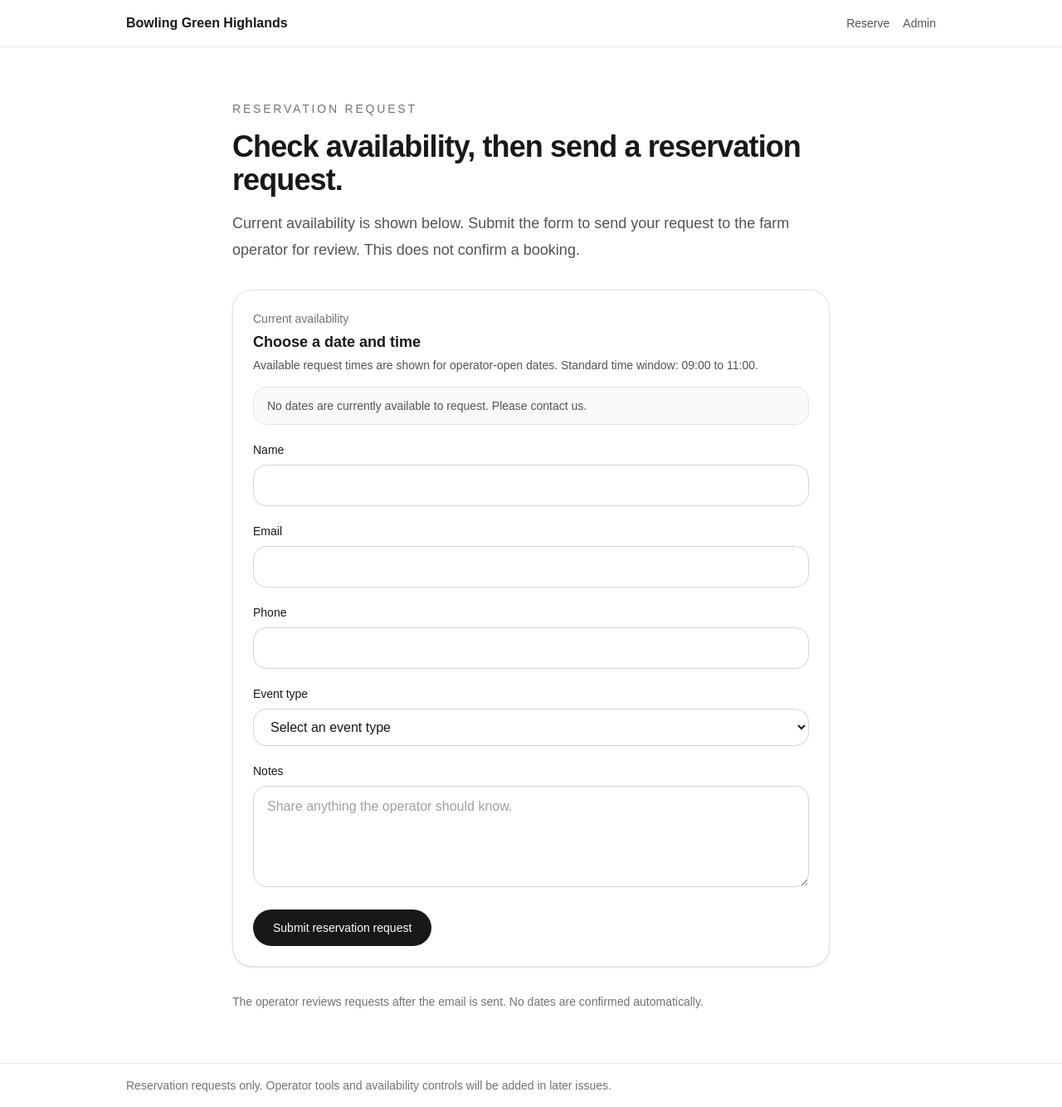
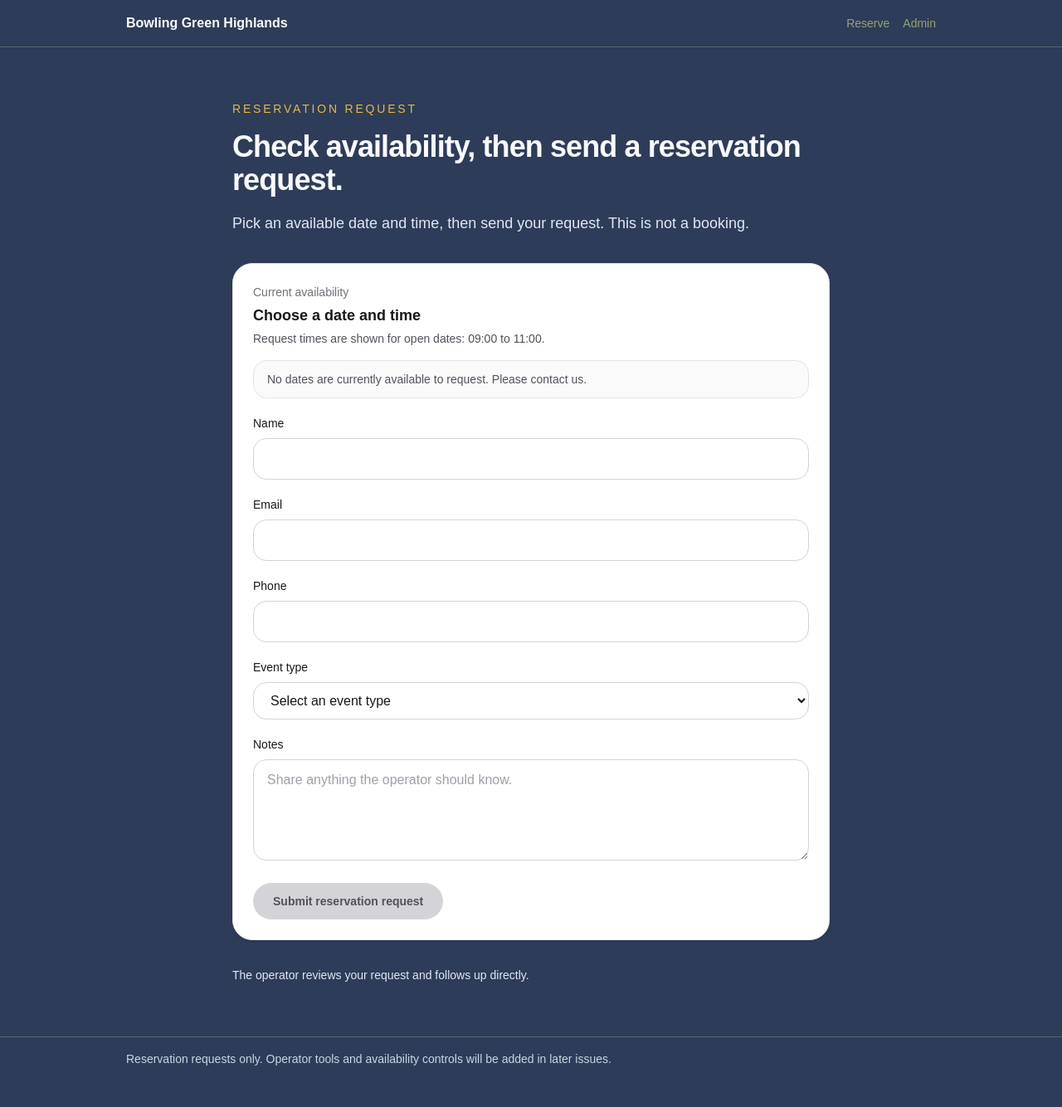
Before and after one commit to gacurl/bowling-green-highlands, a Next.js app: page /reserve in a window 1280 px wide. Shown: the whole page at 83% size. After the commit the page ends 1302 px from the top, so only its background shows below. Built offline with nearby package versions, Linux system fonts and the light colour scheme.

Commit message:
Issue 6-1: reduce public flow cognitive load

```diff
--- a/app/components/page-shell.tsx
+++ b/app/components/page-shell.tsx
@@ -18,13 +18,13 @@ export function PageShell({
   return (
     <main className="mx-auto flex w-full max-w-3xl flex-1 flex-col justify-center gap-8 px-6 py-16">
       <div className="space-y-4">
-        <p className="text-sm font-medium uppercase tracking-[0.2em] text-zinc-500">
+        <p className="text-sm font-medium uppercase tracking-[0.2em] text-[#E5BA41]">
           {eyebrow}
         </p>
-        <h1 className="text-4xl font-semibold tracking-tight text-zinc-900">
+        <h1 className="text-4xl font-semibold tracking-tight text-slate-50">
           {title}
         </h1>
-        <p className="max-w-2xl text-lg leading-8 text-zinc-600">
+        <p className="max-w-2xl text-lg leading-8 text-slate-200">
           {description}
         </p>
       </div>
--- a/app/components/site-footer.tsx
+++ b/app/components/site-footer.tsx
@@ -1,7 +1,7 @@
 export function SiteFooter() {
   return (
-    <footer className="border-t border-zinc-200 bg-white">
-      <div className="mx-auto w-full max-w-5xl px-6 py-4 text-sm text-zinc-500">
+    <footer className="border-t border-[#94A378]/40 bg-[#2D3C59]">
+      <div className="mx-auto w-full max-w-5xl px-6 py-4 text-sm text-slate-300">
         Reservation requests only. Operator tools and availability controls will
         be added in later issues.
       </div>
--- a/app/components/site-header.tsx
+++ b/app/components/site-header.tsx
@@ -2,16 +2,16 @@ import Link from "next/link";
 
 export function SiteHeader() {
   return (
-    <header className="border-b border-zinc-200 bg-white">
+    <header className="border-b border-[#94A378]/40 bg-[#2D3C59]">
       <div className="mx-auto flex w-full max-w-5xl items-center justify-between gap-4 px-6 py-4">
-        <Link href="/" className="text-base font-semibold text-zinc-900">
+        <Link href="/" className="text-base font-semibold text-slate-50">
           Bowling Green Highlands
         </Link>
         <nav aria-label="Primary" className="flex items-center gap-4 text-sm">
-          <Link className="text-zinc-600 hover:text-zinc-900" href="/reserve">
+          <Link className="text-[#94A378] hover:text-[#E5BA41]" href="/reserve">
             Reserve
           </Link>
-          <Link className="text-zinc-600 hover:text-zinc-900" href="/admin">
+          <Link className="text-[#94A378] hover:text-[#E5BA41]" href="/admin">
             Admin
           </Link>
         </nav>
--- a/app/confirmation/page.tsx
+++ b/app/confirmation/page.tsx
@@ -21,26 +21,26 @@ export default async function ConfirmationPage() {
       eyebrow="Confirmation"
       title={
         hasConfirmedRequest
-          ? "Reservation request submitted for operator review."
+          ? "Request received."
           : "No reservation request submitted yet."
       }
       description={
         hasConfirmedRequest
-          ? "Your request has been forwarded to the farm operator by email. They will review it and follow up directly. This does not confirm a booking."
-          : "Start a reservation request first. After it is sent, this page will confirm that the operator will review it and follow up later."
+          ? "Your request was sent to the operator. It is not booked or confirmed yet."
+          : "Start a reservation request first."
       }
       action={
         hasConfirmedRequest ? (
           <Link
             href="/"
-            className="inline-flex items-center justify-center rounded-full bg-zinc-900 px-6 py-3 text-sm font-medium text-white transition-colors hover:bg-zinc-700"
+            className="inline-flex items-center justify-center rounded-full bg-[#E5BA41] px-6 py-3 text-sm font-semibold text-[#2D3C59] transition-colors hover:bg-[#D1855C] hover:text-white"
           >
             Back to landing
           </Link>
         ) : (
           <Link
             href="/reserve"
-            className="inline-flex items-center justify-center rounded-full bg-zinc-900 px-6 py-3 text-sm font-medium text-white transition-colors hover:bg-zinc-700"
+            className="inline-flex items-center justify-center rounded-full bg-[#E5BA41] px-6 py-3 text-sm font-semibold text-[#2D3C59] transition-colors hover:bg-[#D1855C] hover:text-white"
           >
             Start a reservation request
           </Link>
--- a/app/globals.css
+++ b/app/globals.css
@@ -1,8 +1,8 @@
 @import "tailwindcss";
 
 :root {
-  --background: #ffffff;
-  --foreground: #171717;
+  --background: #2d3c59;
+  --foreground: #f8fafc;
 }
 
 @theme inline {
@@ -10,13 +10,6 @@
   --color-foreground: var(--foreground);
   --font-sans: var(--font-geist-sans);
   --font-mono: var(--font-geist-mono);
-}
-
-@media (prefers-color-scheme: dark) {
-  :root {
-    --background: #0a0a0a;
-    --foreground: #ededed;
-  }
 }
 
 body {
--- a/app/layout.tsx
+++ b/app/layout.tsx
@@ -29,7 +29,7 @@ export default function RootLayout({
       lang="en"
       className={`${geistSans.variable} ${geistMono.variable} h-full antialiased`}
     >
-      <body className="min-h-full bg-zinc-50 text-zinc-900">
+      <body className="min-h-full bg-[#2D3C59] text-slate-50">
         <div className="flex min-h-full flex-col">
           <SiteHeader />
           {children}
--- a/app/page.tsx
+++ b/app/page.tsx
@@ -6,11 +6,11 @@ export default function Home() {
     <PageShell
       eyebrow="Bowling Green Highlands"
       title="Request a farm stay date."
-      description="This is the public reservation request flow for Bowling Green Highlands. Guests request available dates, and operators review those requests separately."
+      description="Choose an available date, send your request, and wait for operator review."
       action={
         <Link
           href="/reserve"
-          className="inline-flex items-center justify-center rounded-full bg-zinc-900 px-6 py-3 text-sm font-medium text-white transition-colors hover:bg-zinc-700"
+          className="inline-flex items-center justify-center rounded-full bg-[#E5BA41] px-6 py-3 text-sm font-semibold text-[#2D3C59] transition-colors hover:bg-[#D1855C] hover:text-white"
         >
           Start a reservation request
         </Link>
--- a/app/reserve/page.tsx
+++ b/app/reserve/page.tsx
@@ -52,11 +52,10 @@ export default async function ReservePage({ searchParams }: ReservePageProps) {
     <PageShell
       eyebrow="Reservation Request"
       title="Check availability, then send a reservation request."
-      description="Current availability is shown below. Submit the form to send your request to the farm operator for review. This does not confirm a booking."
+      description="Pick an available date and time, then send your request. This is not a booking."
       action={
-        <p className="text-sm text-zinc-500">
-          The operator reviews requests after the email is sent. No dates are
-          confirmed automatically.
+        <p className="text-sm text-slate-200">
+          The operator reviews your request and follows up directly.
         </p>
       }
     >
@@ -87,8 +86,7 @@ export default async function ReservePage({ searchParams }: ReservePageProps) {
                 Choose a date and time
               </legend>
               <p className="text-sm text-zinc-600">
-                Available request times are shown for operator-open dates.
-                Standard time window: {RESERVE_EXAMPLE_START_TIME} to{" "}
+                Request times are shown for open dates: {RESERVE_EXAMPLE_START_TIME} to{" "}
                 {RESERVE_EXAMPLE_END_TIME}.
               </p>
             </div>
@@ -241,7 +239,7 @@ export default async function ReservePage({ searchParams }: ReservePageProps) {
             type="submit"
             disabled={!hasSelectableSlots}
             aria-disabled={!hasSelectableSlots}
-            className="inline-flex items-center justify-center rounded-full bg-zinc-900 px-6 py-3 text-sm font-medium text-white transition-colors hover:bg-zinc-700"
+            className="inline-flex items-center justify-center rounded-full bg-[#E5BA41] px-6 py-3 text-sm font-semibold text-[#2D3C59] transition-colors hover:bg-[#D1855C] hover:text-white disabled:bg-zinc-300 disabled:text-zinc-600"
           >
             Submit reservation request
           </button>
```
